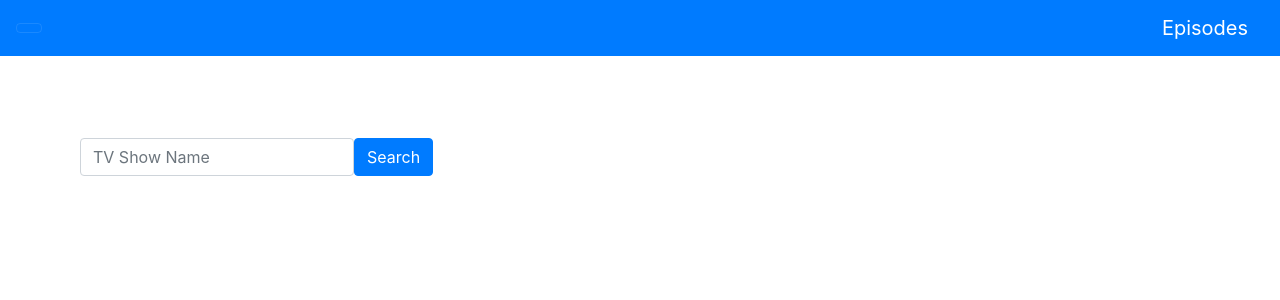
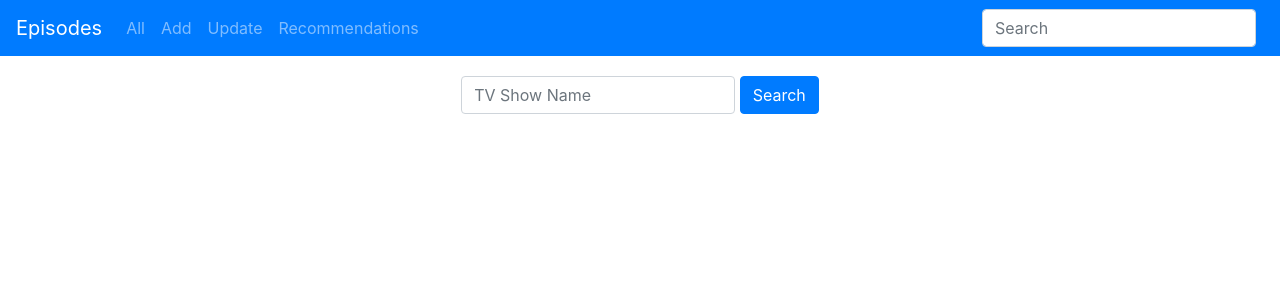
Before and after one commit to guptachetan1997/Episodes, a Django app: page /add_search in a window 1280 px wide. Shown: the top 300 px of the page. Run offline with Django 3.2, Linux system fonts and the light colour scheme; the visitor is signed in with stand-in values (Sample User, id 1); some libraries are stand-ins or nearby versions.

Commit message:
bootstrap 4.5 upgrade

```diff
--- a/tvshow/templates/tvshow/add_search.html
+++ b/tvshow/templates/tvshow/add_search.html
@@ -6,11 +6,9 @@
 
 {% block content %}
 <div class="container">
-  <div class="row text-xs-center" style="padding: 10px;">
-    <form class="form-inline" method="post" action="/add_search">{% csrf_token %}
-      <div class="form-group">
-        <input type="text" class="form-control" name="search_string" placeholder="TV Show Name">
-      </div>
+  <div class="row text-center" style="padding: 10px;justify-content: center;">
+    <form class="form-inline" method="post" action="/add_search" style="display: block;">{% csrf_token %}
+      <input type="text" class="form-control" name="search_string" placeholder="TV Show Name">
       <button type="submit" class="btn btn-primary">Search</button>
     </form>
   </div>
@@ -22,14 +20,14 @@
       {% for show in context.show_datalist %}
       <div class="card">
         <img class="card-img-top img-fluid" src="https://thetvdb.com{{show.image}}" alt="Card image cap">
-        <div class="card-block">
+        <div class="card-body">
           <h4 class="card-title">{{show.seriesName}}</h4>
           <p class="card-text">{{show.overview}}</p>
           <p class="card-text"><small class="text-muted">First aired {{show.firstAired}}</small></p>
         </div>
-        <div class="card-block">
+        <div class="card-body">
           <form class='form-inline' action="/add" method="post">{% csrf_token %}
-            <button type="submit" class="btn btn-danger-outline">Add</button>
+            <button type="submit" class="btn btn-danger">Add</button>
             <input type="hidden" name="show_id" value="{{show.id}}">
             <input type="hidden" name="runningStatus" value="{{show.status}}">
           </form>
@@ -38,7 +36,7 @@
       {% endfor %}
     </div>
     {% else %}
-    <h2 class="display-3 text-xs-center">No results found.</h2>
+    <h2 class="display-3 text-center">No results found.</h2>
     {% endif %}
   </div>
   {% endif %}
--- a/tvshow/templates/tvshow/header.html
+++ b/tvshow/templates/tvshow/header.html
@@ -9,44 +9,38 @@
 	{% block title_modify %}
 	{% endblock %}
 	<!-- Bootstrap CSS -->
-	<link rel="stylesheet" href="https://maxcdn.bootstrapcdn.com/bootstrap/4.0.0-alpha.5/css/bootstrap.min.css" integrity="sha384-AysaV+vQoT3kOAXZkl02PThvDr8HYKPZhNT5h/CXfBThSRXQ6jW5DO2ekP5ViFdi" crossorigin="anonymous">
+	<link rel="stylesheet" href="https://stackpath.bootstrapcdn.com/bootstrap/4.5.0/css/bootstrap.min.css">
 </head>
 
 <body>
-	<nav class="navbar navbar-fixed-top navbar-dark bg-primary">
-		<button class="float-xs-right navbar-toggler hidden-sm-up" type="button" data-toggle="collapse" data-target="#exCollapsingNavbar2" aria-controls="exCollapsingNavbar2" aria-expanded="false" aria-label="Toggle navigation"></button>
+	<nav class="navbar navbar-expand-lg navbar-fixed-top navbar-dark bg-primary">
 		<a class="navbar-brand" href="/">Episodes</a>
-		<div class="collapse navbar-toggleable-xs" id="exCollapsingNavbar2">
-			<ul class="nav navbar-nav">
-				<li class="nav-item">
-					<a class="nav-link" href="/all">All</a>
-				</li>
-				<li class="nav-item">
-					<a class="nav-link" href="/add_search">Add</a>
-				</li>
-				<li class="nav-item">
-					<a class="nav-link" href="/update_all_shows">Update</a>
-				</li>
-				<li class="nav-item">
-					<a class="nav-link" href="/recommended">Recommendations</a>
-				</li>
-				</ul>
-				<form class="form-inline float-xs-right" action="{% url 'tvshow:search' %}">
-					<input class="form-control" name='query' type="text" placeholder="Search">
-					<button class="btn btn-success" type="submit">Search</button>
-					<a class="btn btn-info" href="/logout" role="button">Logout</a>
-				</form>
+		<button class="navbar-toggler" type="button" data-toggle="collapse" data-target="#exCollapsingNavbar2" aria-controls="exCollapsingNavbar2" aria-expanded="false" aria-label="Toggle navigation">
+			<span class="navbar-toggler-icon"></span>
+		  </button>
+		<div class="collapse navbar-collapse" id="exCollapsingNavbar2">
+			<div class="navbar-nav mr-auto">
+				<a class="nav-item nav-link" href="/all">All</a>
+				<a class="nav-item nav-link" href="/add_search">Add</a>
+				<a class="nav-item nav-link" href="/update_all_shows">Update</a>
+				<a class="nav-item nav-link" href="/recommended">Recommendations</a>
 			</div>
-		</nav>
-		<br>
-		<br>
-		<br>
+			<form class="form-inline float-lg-right" action="{% url 'tvshow:search' %}">
+				<input class="form-control mr-sm-2" name='query' type="text" placeholder="Search">
+				<!-- <button class="btn btn-success" type="submit">Search</button> -->
+				<!-- <a class="btn btn-info my-2 my-sm-0" href="/logout" role="button">Logout</a> -->
+			</form>
+		</div>
+	</nav>
+	<div style="padding-top: 10px;">
 		{% block content %}
 		{% endblock %}
+	</div>
 		<!-- jQuery first, then Tether, then Bootstrap JS. -->
     <script src="https://ajax.googleapis.com/ajax/libs/jquery/3.0.0/jquery.min.js" integrity="sha384-THPy051/pYDQGanwU6poAc/hOdQxjnOEXzbT+OuUAFqNqFjL+4IGLBgCJC3ZOShY" crossorigin="anonymous"></script>
-    <script src="https://cdnjs.cloudflare.com/ajax/libs/tether/1.2.0/js/tether.min.js" integrity="sha384-Plbmg8JY28KFelvJVai01l8WyZzrYWG825m+cZ0eDDS1f7d/js6ikvy1+X+guPIB" crossorigin="anonymous"></script>
-	<script src="https://maxcdn.bootstrapcdn.com/bootstrap/4.0.0-alpha.5/js/bootstrap.min.js" integrity="sha384-BLiI7JTZm+JWlgKa0M0kGRpJbF2J8q+qreVrKBC47e3K6BW78kGLrCkeRX6I9RoK" crossorigin="anonymous"></script>
+    <script src="https://stackpath.bootstrapcdn.com/bootstrap/4.5.0/js/bootstrap.bundle.min.js"></script>
+	<script src="https://stackpath.bootstrapcdn.com/bootstrap/4.5.0/js/bootstrap.min.js"></script>
+
 		<script type="text/javascript">
 		$(document).ready(function () {
 			$('#messages').modal('show');
--- a/tvshow/templates/tvshow/search_page.html
+++ b/tvshow/templates/tvshow/search_page.html
@@ -15,7 +15,6 @@
         <a href='/show/{{show.slug}}'>
           <img class="card-img-top img-fluid" src="{{show.banner}}" alt="Card image cap">
         </a>
-        <progress class="progress progress-striped" value="{{show.episode_watch_count}}" max="{{show.total_episodes}}"></progress>
       </div>
     {% endfor %}
   </div>
```
Also changed, not shown: tvshow/templates/tvshow/home.html (+9 -7 lines), tvshow/templates/tvshow/single.html (+26 -23 lines), tvshow/templates/tvshow/single_season_modal_snippet.html (+3 -5 lines).
